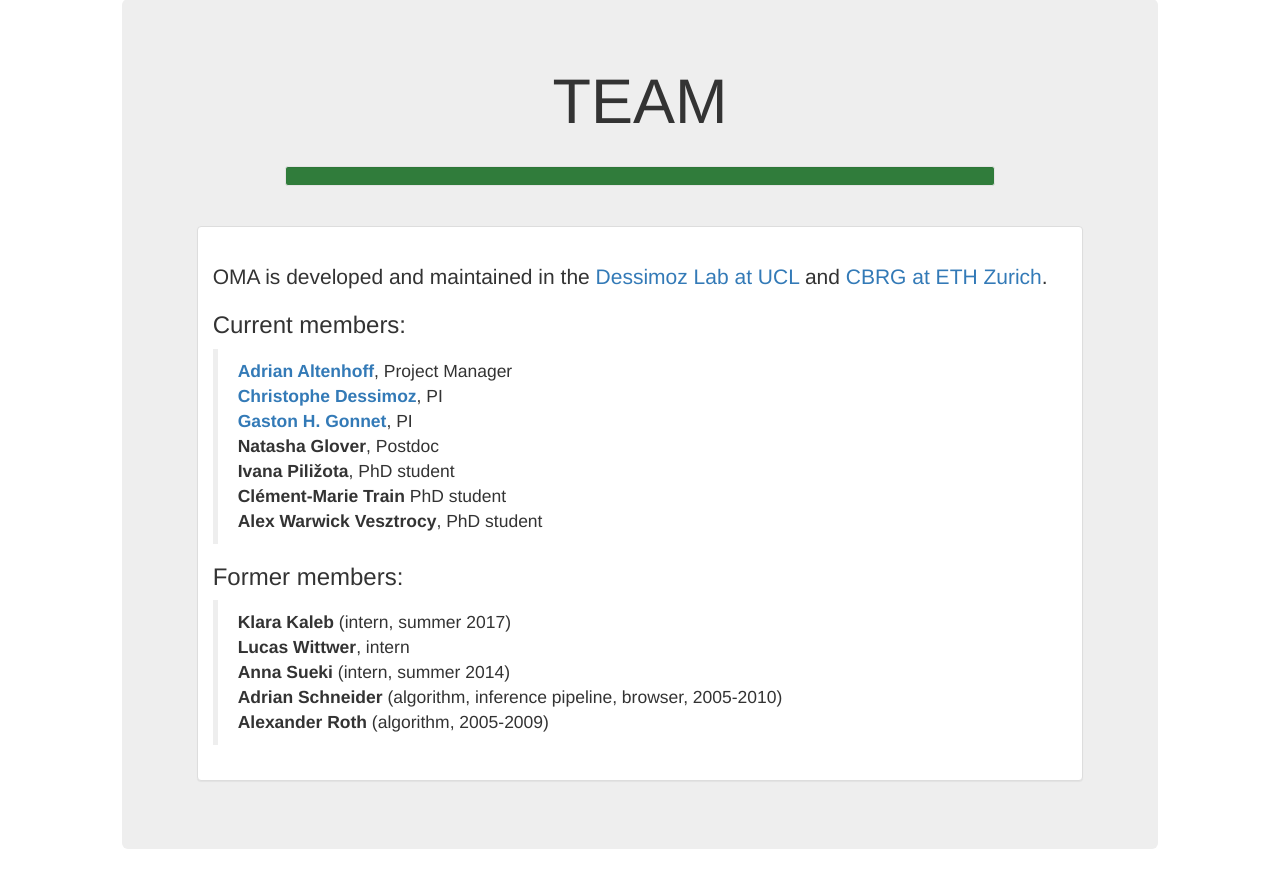
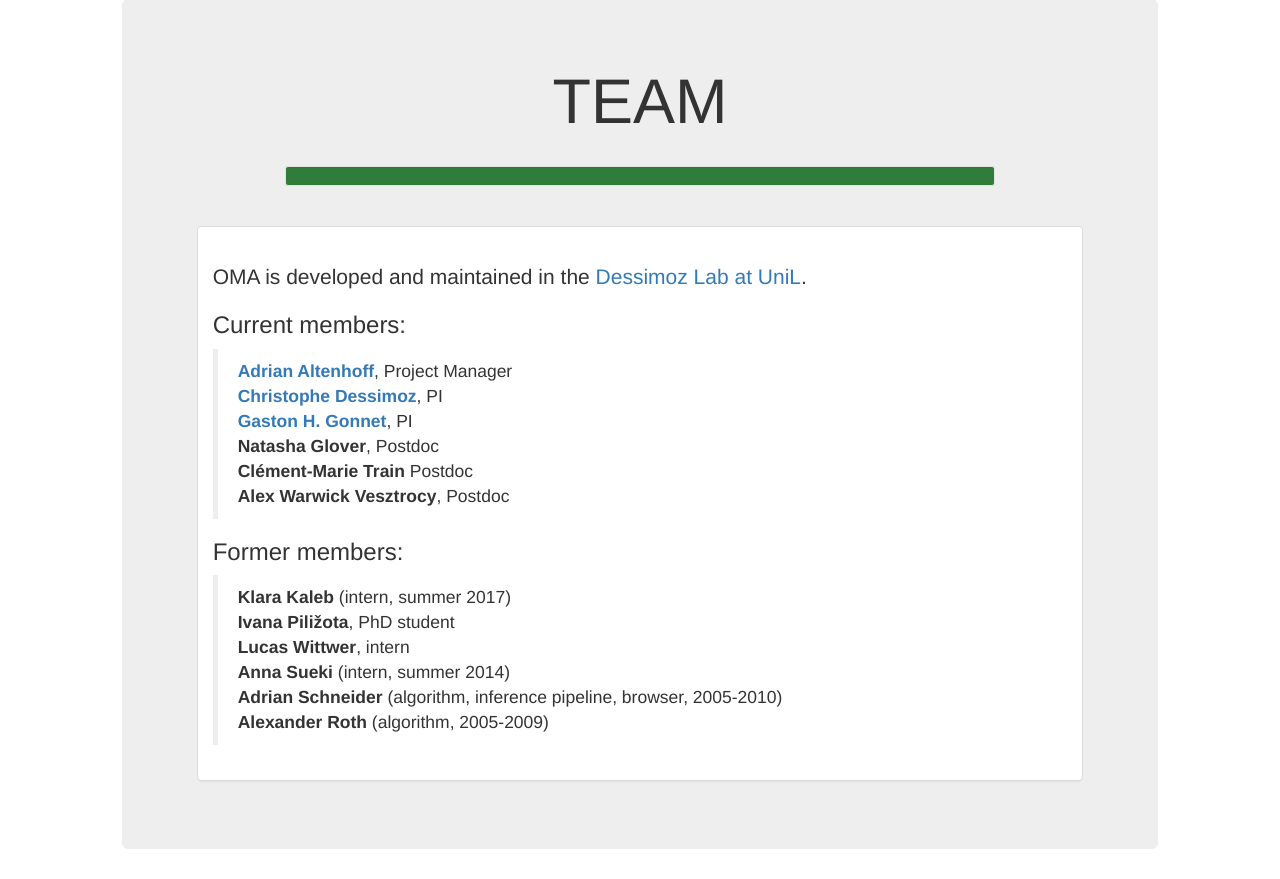
Before and after one commit to DessimozLab/pyomabrowser, a Django app: page /oma/team/ in a window 1280 px wide. Shown: the part 73-952 px from the top of the page. Run offline with Django 3.2, Linux system fonts and the light colour scheme; parts of the project's set-up code (start-up, migrations or seed data) failed here and were passed over; some libraries are stand-ins or nearby versions.

Commit message:
remove CBRG link

```diff
--- a/oma/templates/team.html
+++ b/oma/templates/team.html
@@ -18,19 +18,19 @@
                     <div class="panel panel-default">
                         <br>
                         <div class="panel-body">
-                            <p>OMA is developed and maintained in the <a href='https://lab.dessimoz.org'>Dessimoz Lab at UCL</a> and <a href='http://www.cbrg.ethz.ch'>CBRG at ETH Zurich</a>.</p>
+                            <p>OMA is developed and maintained in the <a href='https://lab.dessimoz.org'>Dessimoz Lab at UniL</a>.</p>
                             <h3>Current members:</h3>
                             <blockquote><strong ><a href='https://people.inf.ethz.ch/adriaal/'>Adrian Altenhoff</a></strong>, Project Manager<br>
                                 <strong ><a href='https://lab.dessimoz.org/people/christophe-dessimoz'>Christophe Dessimoz</a></strong>, PI<br>
                                 <strong ><a href='https://www.inf.ethz.ch/personal/gonnet/'>Gaston H. Gonnet</a></strong>, PI <br>
                                 <strong>Natasha Glover</strong>, Postdoc<br>
-                                <strong>Ivana Piližota</strong>, PhD student<br>
-                                <strong>Clément-Marie Train</strong> PhD student<br>
-                                <strong>Alex Warwick Vesztrocy</strong>, PhD student<br>
+                                <strong>Clément-Marie Train</strong> Postdoc<br>
+                                <strong>Alex Warwick Vesztrocy</strong>, Postdoc<br>
                             </blockquote>
                             <h3>Former members:</h3>
                             <blockquote>
                                 <strong>Klara Kaleb</strong> (intern, summer 2017)<br>
+                                <strong>Ivana Piližota</strong>, PhD student<br>
                                 <strong>Lucas Wittwer</strong>, intern<br>
                                 <strong>Anna Sueki</strong> (intern, summer 2014)<br>
                                 <strong>Adrian Schneider</strong> (algorithm, inference pipeline, browser, 2005-2010)<br>
```
